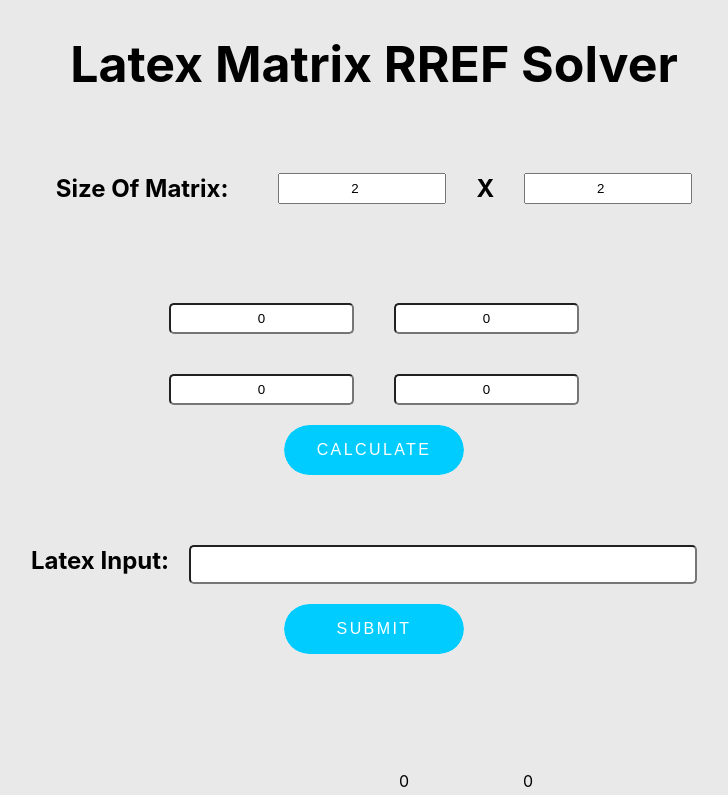
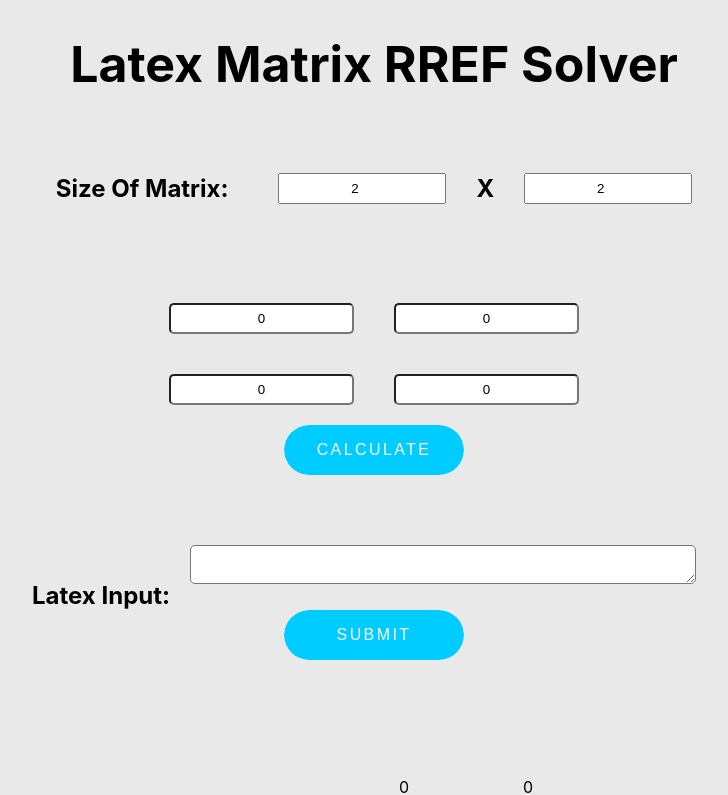
Before and after one commit to Ket93/Latex-Matrix-Solver, a React (Create React App) app in the folder latex-matrix-solver/: page / in a window 1280 px wide. Shown: the top 795 px of the page, without its empty margins (266-994 px from the left). Built offline with nearby package versions, Linux system fonts and the light colour scheme.

Commit message:
textarea

```diff
--- a/latex-matrix-solver/src/components/matrix/latexTojs.css
+++ b/latex-matrix-solver/src/components/matrix/latexTojs.css
@@ -16,7 +16,6 @@
   font-size: 1.5em;
   font-weight: bold;
 }
-
 
 .button {
   cursor: pointer;
@@ -40,7 +39,7 @@
 }
 
 .button:after {
-  content: '';
+  content: "";
   position: absolute;
   bottom: 0;
   left: 0;
@@ -52,7 +51,7 @@
 }
 
 .button:before {
-  content: '';
+  content: "";
   position: absolute;
   bottom: 0;
   left: 0;
--- a/latex-matrix-solver/src/components/matrix/latexTojs.js
+++ b/latex-matrix-solver/src/components/matrix/latexTojs.js
@@ -57,7 +57,7 @@ function LatexToJs(props) {
     <div className="inputContainer">
       <form onSubmit={handleSubmit} className="submitForm" id="latexForm">
         <label className="latexLabel">Latex Input:</label>
-        <input type="text" name="str" className="latexInput" />
+        <textarea type="text" name="str" className="latexInput" />
       </form>
       <div className="latexButton">
         <button type="submit" form="latexForm" className="button">
```
Lines whose indentation alone changed are shown as unchanged.
